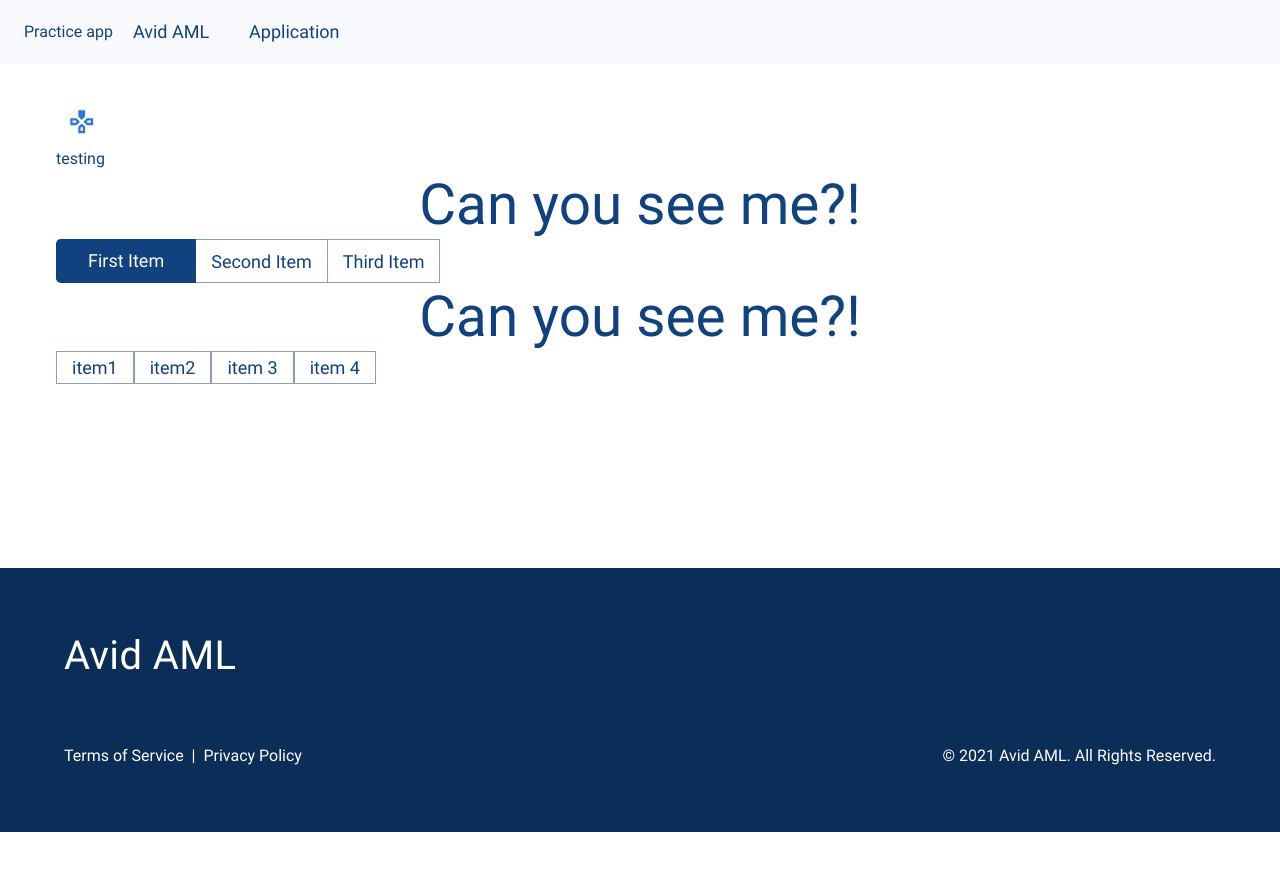
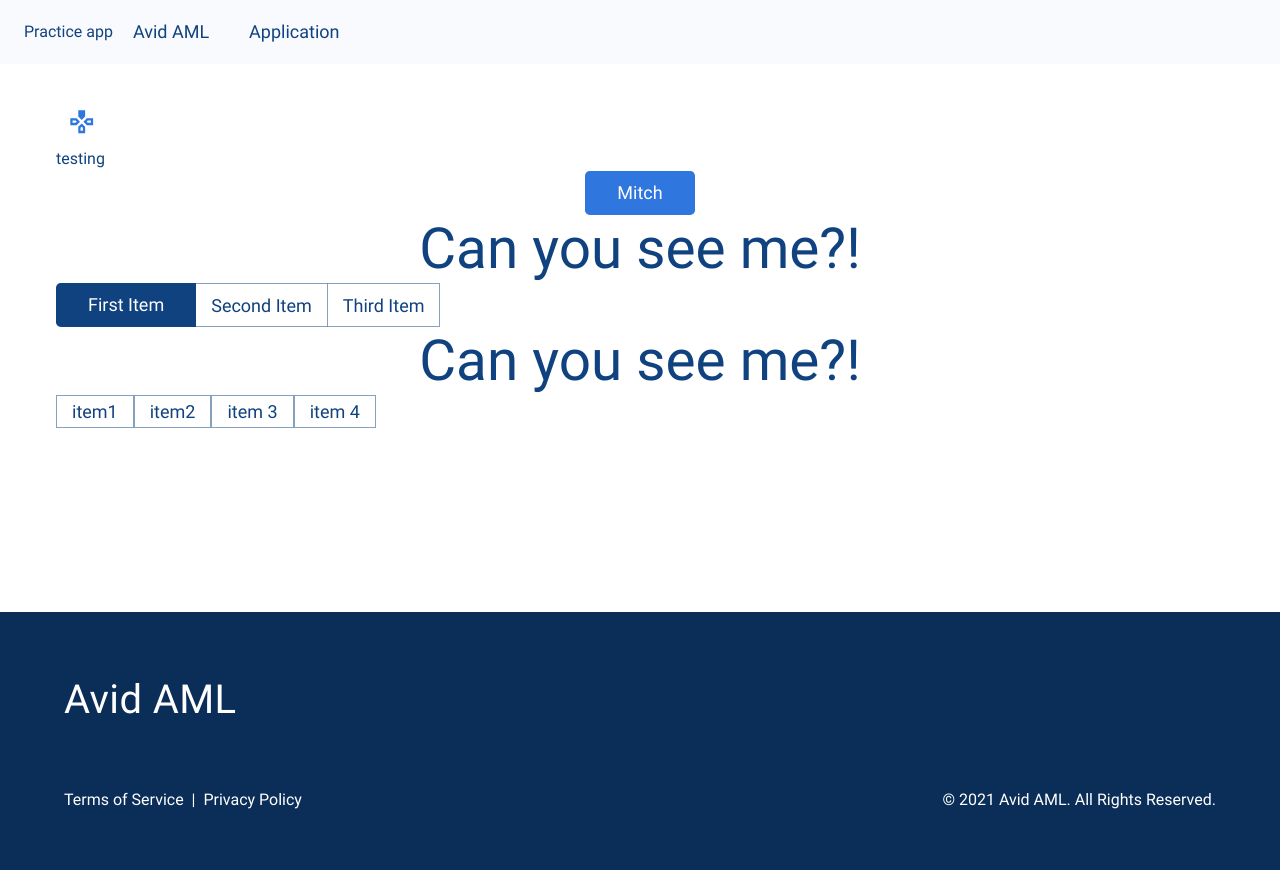
Before and after one commit to zach-mitch/practice-app, a React (Create React App) app: page / in a window 1280 px wide. Shown: the top 870 px of the page. Before the commit the page ends 832 px from the top, so only its background shows below. Built offline with nearby package versions, Linux system fonts and the light colour scheme.

Commit message:
Added button to '/mitch' on home

```diff
--- a/src/views/Home/index.js
+++ b/src/views/Home/index.js
@@ -4,6 +4,7 @@ import Button from '@material-ui/core/Button';
 import IconButton from '@material-ui/core/IconButton';
 import { makeStyles } from '@material-ui/core/styles';
 import Typography from '@material-ui/core/Typography';
+import { Link as RouterLink } from 'react-router-dom';
 import CloseIcon from '@material-ui/icons/Close';
 import { Home } from '../../components/Icons/Home';
 
@@ -27,7 +28,12 @@ const useStyles = makeStyles(theme => ({
     },
     icon: {
         color: theme.palette.secondary.main
+    },
+    button: {
+        display: 'grid',
+        placeItems: 'center',
     }
+
 }));
 
 const item = (name, number, items) => {
@@ -64,6 +70,10 @@ const Business = () => {
                 <Typography>
                     testing
                 </Typography>
+
+                <Box className={classes.button}>
+                    <Button color="secondary" variant="contained" component={RouterLink} to={`/mitch`}>Mitch</Button>
+                </Box>
                 <Card Heading1="Can you see me?!" />
                 <SetView setView1="First Item" setView2="Second Item" setView3="Third Item" item1={<Card Heading1="Can you see me?!" />} item2="item 2" item3="item 3" />
                 {data.map((row) => (
```
